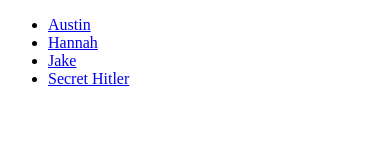
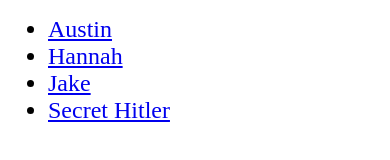
Before and after one commit to danielisgr8/fwends, a plain HTML site: page src/index.html in a window 390 px wide. Drawn offline with Linux system fonts and the light colour scheme.

Commit message:
Mobile-friendly css.

```diff
--- a/src/index.html
+++ b/src/index.html
@@ -2,6 +2,8 @@
 <html>
   <head>
     <title>Fwends 😊</title>
+    <link rel="stylesheet" href="./styles.css">
+    <meta name="viewport" content="width=device-width, initial-scale=1">
   </head>
   <body>
     <ul></ul>
--- /dev/null
+++ b/src/styles.css
@@ -0,0 +1,3 @@
+li {
+  font-size: x-large;
+}
```
